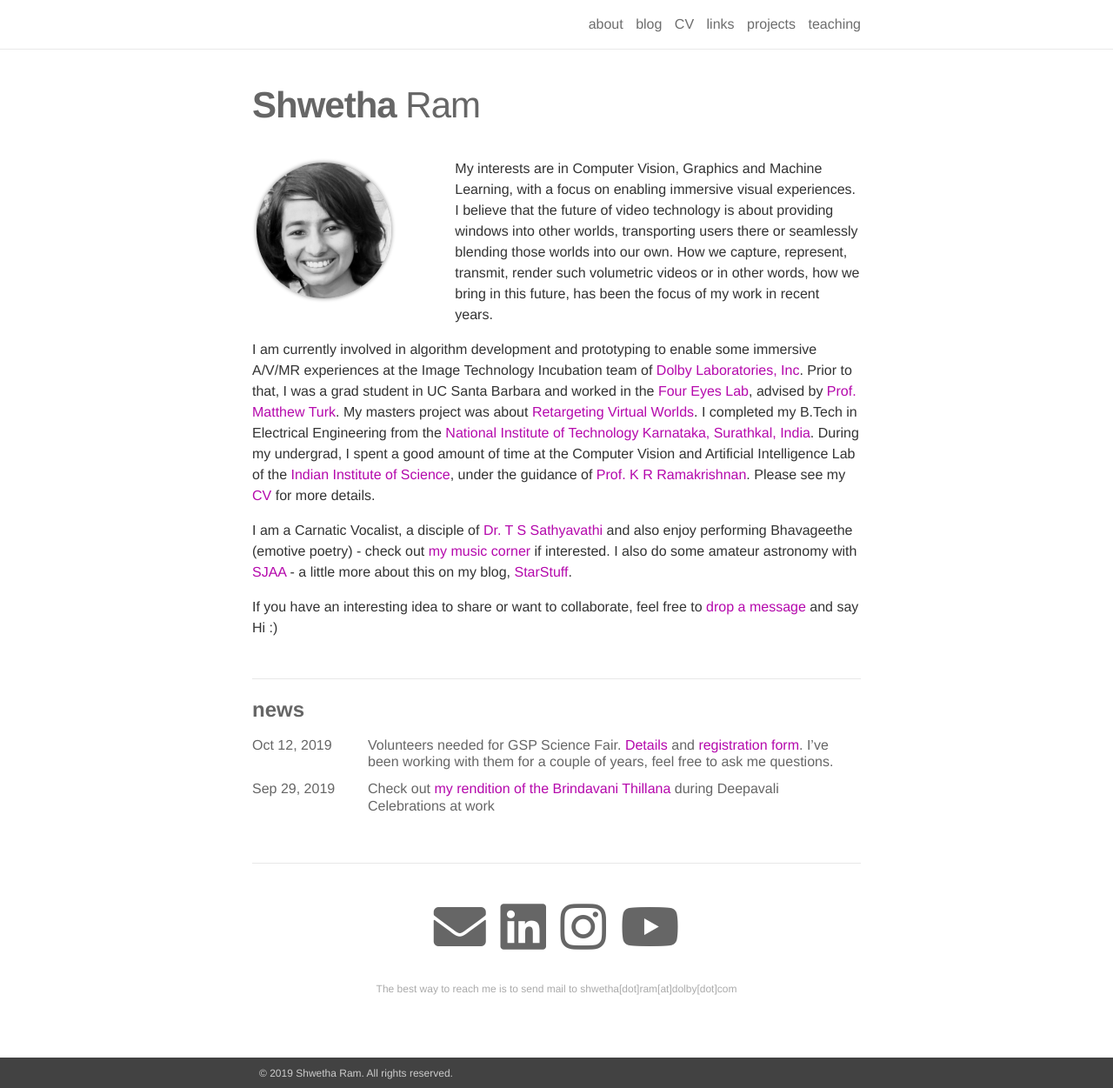
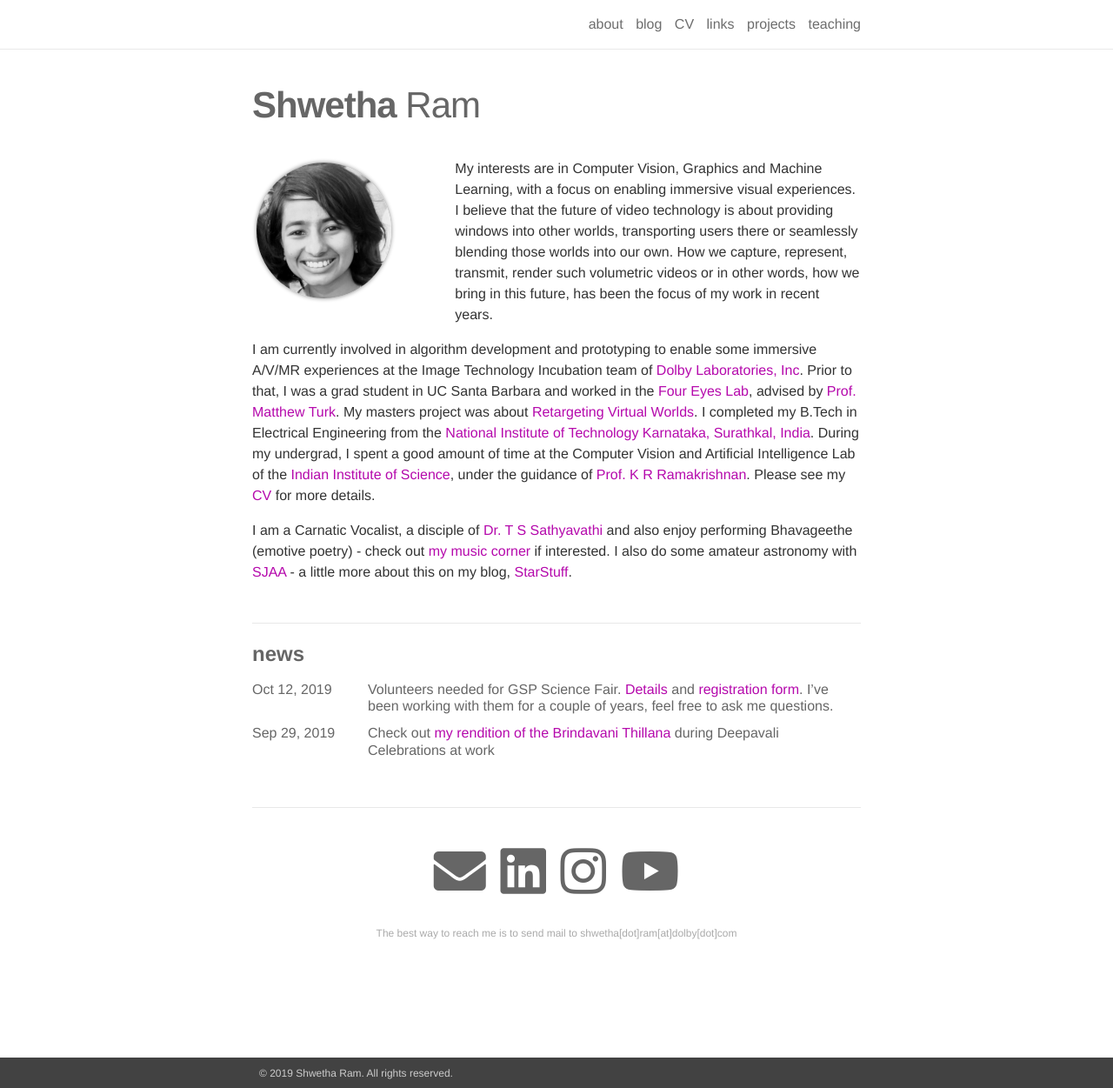
Before and after one commit to shwetharam0407/shwetharam0407.github.io, a Jekyll site: the page built from _pages/about.md, in a window 1280 px wide and 1251 px high. Shown: the whole window at 87% size. Built offline with Jekyll 4.4.1, drawn with Linux system fonts in a browser that asks for light colours; nearby versions of some CDN libraries.

Commit message:
modified about

```diff
--- a/_pages/about.md
+++ b/_pages/about.md
@@ -18,5 +18,3 @@ My interests are in Computer Vision, Graphics and Machine Learning, with a focus
 I am currently involved in algorithm development and prototyping to enable some immersive A/V/MR experiences at the Image Technology Incubation team of [Dolby Laboratories, Inc](https://www.dolby.com/us/en/index.html). Prior to that, I was a grad student in UC Santa Barbara and worked in the [Four Eyes Lab](https://ilab.cs.ucsb.edu), advised by [Prof. Matthew Turk](https://sites.cs.ucsb.edu/~mturk/). My masters project was about [Retargeting Virtual Worlds](projects/RVW/). I completed my B.Tech in Electrical Engineering from the [National Institute of Technology Karnataka, Surathkal, India](https://www.nitk.ac.in). During my undergrad, I spent a good amount of time at the Computer Vision and Artificial Intelligence Lab of the [Indian Institute of Science](https://www.iisc.ac.in), under the guidance of [Prof. K R Ramakrishnan](http://iiscprofiles.irins.org/profile/3742).  Please see my [CV](/CV/) for more details.
 
 I am a Carnatic Vocalist, a disciple of [Dr. T S Sathyavathi](https://www.tssathyavathi.com) and also enjoy performing Bhavageethe (emotive poetry) - check out [my music corner](https://shwetharam0407.github.io/music-corner/) if interested. I also do some amateur astronomy with  [SJAA](https://www.sjaa.net) - a little more about this on my blog, [StarStuff](https://shwetharam0407.github.io/star-stuff/).
-
-If you have an interesting idea to share or want to collaborate, feel free to [drop a message](mailto:shwetha.ram@dolby.com) and say Hi :)
```
